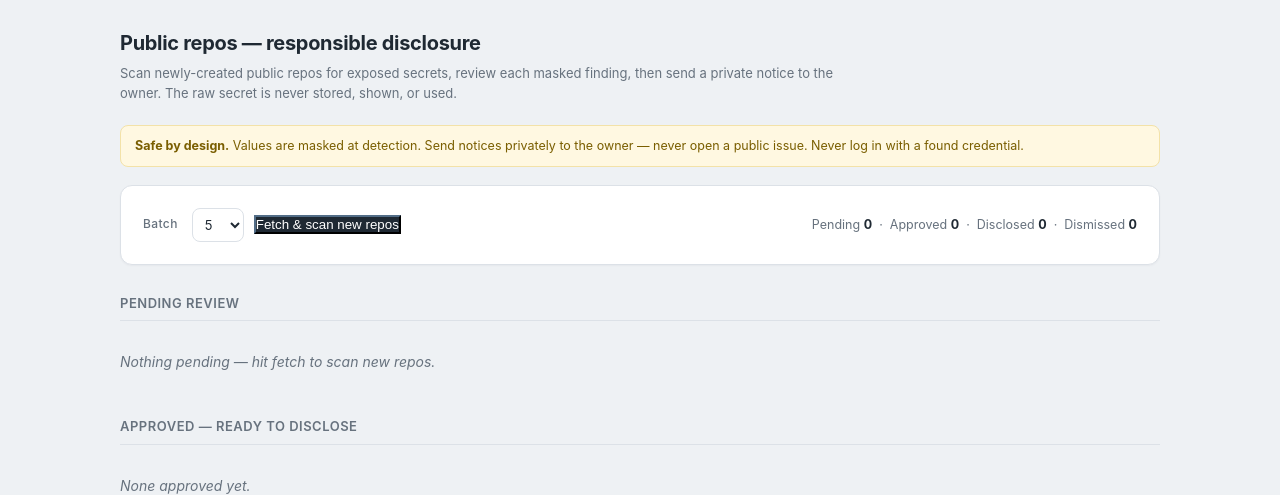
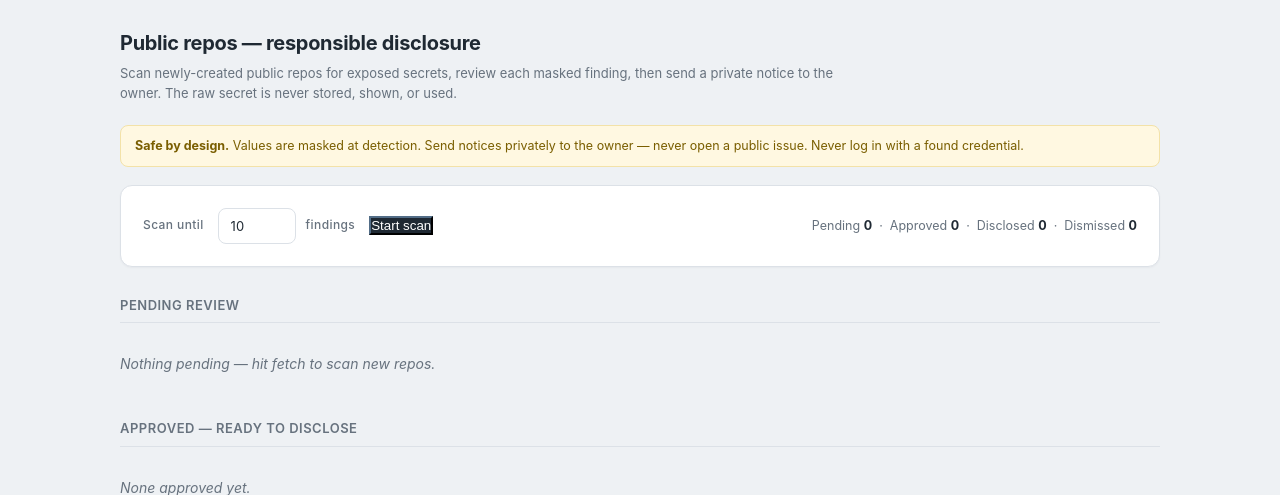
Before and after one commit to skeetd/vaultcheck, a Flask app: page /disclosure in a window 1280 px wide. Shown: the part 52-547 px from the top of the page. Run offline with Flask 2, Linux system fonts and the light colour scheme; the visitor is signed in with stand-in values (Sample User, id 1).

Commit message:
Disclosure: continuous scan-until-N worker + scan secrets and code
- Background thread scans new public repos until a target number of findings
  (default 10, bounded at 120 repos), with live progress and a 5s auto-refresh
- One-click "Scan until N findings" replaces the manual batch selector
- scan_repo now covers secrets AND insecure code (not just API keys); findings
  generalized to {kind,type,severity,file,line,detail}; notice + template stay
  tolerant of older secret-only stored cases

Co-Authored-By: Claude Opus 4.8 <noreply@anthropic.com>

```diff
--- a/dashboard/app.py
+++ b/dashboard/app.py
@@ -1,5 +1,6 @@
 import os
 import re
+import threading
 from pathlib import Path
 from flask import (
     Blueprint, Flask, flash, redirect, render_template,
@@ -9,7 +10,7 @@ from dotenv import load_dotenv
 from .auth import get_admin_password, login_required
 from . import models
 from . import disclosure_store
-from vaultcheck.disclosure import build_notice, fetch_recent_public_repos, scan_repo_secrets
+from vaultcheck.disclosure import build_notice, fetch_recent_public_repos, scan_repo
 from vaultcheck.registry import get_check, list_checks
 from vaultcheck.reporter import generate_report
 from vaultcheck.scanner import run_scan
@@ -165,10 +166,50 @@ def check_page():
 
 
 # How many new public repos to pull and scan per fetch. Human-gated and bounded:
-# the scan runs synchronously in the request, so a large batch would hang the page.
-# Real volume needs a background worker (see roadmap), not a bigger number here.
-DISCLOSURE_BATCH = 5
-DISCLOSURE_MAX = 15
+# Background "scan until N findings" worker — scanning many repos is slow, so it runs
+# in a thread and the page polls job state. Bounded by DISCLOSURE_MAX_REPOS for safety.
+DISCLOSURE_DEFAULT_TARGET = 10
+DISCLOSURE_MAX_TARGET = 50
+DISCLOSURE_MAX_REPOS = 120
+
+_job = {"status": "idle", "scanned": 0, "found": 0, "queued": 0, "target": 0, "error": None}
+_job_lock = threading.Lock()
+
+
+def _run_disclosure_job(target, token):
+    page = 1
+    try:
+        while True:
+            with _job_lock:
+                if _job["found"] >= target or _job["scanned"] >= DISCLOSURE_MAX_REPOS:
+                    break
+            repos, error = fetch_recent_public_repos(limit=50, page=page)
+            if error:
+                with _job_lock:
+                    _job["error"] = error
+                break
+            if not repos:
+                break
+            for repo in repos:
+                with _job_lock:
+                    if _job["found"] >= target or _job["scanned"] >= DISCLOSURE_MAX_REPOS:
+                        break
+                if disclosure_store.repo_exists(repo["full_name"]):
+                    continue
+                findings, _errs = scan_repo(repo["url"], token)
+                with _job_lock:
+                    _job["scanned"] += 1
+                if findings:
+                    disclosure_store.add_case(repo["full_name"], repo["owner"], findings)
+                    with _job_lock:
+                        _job["queued"] += 1
+                        _job["found"] += len(findings)
+            page += 1
+            if page > 10:  # GitHub search caps at 1000 results
+                break
+    finally:
+        with _job_lock:
+            _job["status"] = "done"
 
 
 @bp.route("/disclosure")
@@ -178,40 +219,35 @@ def disclosure():
     approved = disclosure_store.list_cases("approved")
     for case in pending + approved:
         case["notice"] = build_notice(case["repo"], case["owner"], case["findings"])
+    with _job_lock:
+        job = dict(_job)
     return render_template(
         "disclosure.html",
         pending=pending,
         approved=approved,
         counts=disclosure_store.counts(),
+        job=job,
     )
 
 
 @bp.route("/disclosure/fetch", methods=["POST"])
 @login_required
 def disclosure_fetch():
-    try:
-        count = int(request.form.get("count", DISCLOSURE_BATCH))
-    except (TypeError, ValueError):
-        count = DISCLOSURE_BATCH
-    count = max(1, min(count, DISCLOSURE_MAX))
+    with _job_lock:
+        if _job["status"] == "running":
+            flash("A scan is already running.", "error")
+            return redirect(url_for("main.disclosure"))
+        try:
+            target = int(request.form.get("target", DISCLOSURE_DEFAULT_TARGET))
+        except (TypeError, ValueError):
+            target = DISCLOSURE_DEFAULT_TARGET
+        target = max(1, min(target, DISCLOSURE_MAX_TARGET))
+        _job.update({"status": "running", "scanned": 0, "found": 0, "queued": 0,
+                     "target": target, "error": None})
 
-    repos, error = fetch_recent_public_repos(limit=count, since_minutes=180)
-    if error:
-        flash(f"GitHub fetch failed: {error}", "error")
-        return redirect(url_for("main.disclosure"))
-
-    scanned = 0
-    queued = 0
-    for repo in repos:
-        if disclosure_store.repo_exists(repo["full_name"]):
-            continue
-        findings, _errs = scan_repo_secrets(repo["url"])
-        scanned += 1
-        if findings:
-            disclosure_store.add_case(repo["full_name"], repo["owner"], findings)
-            queued += 1
-
-    flash(f"Scanned {scanned} new public repo(s); {queued} with potential secrets queued for review.", "ok")
+    token = os.environ.get("GITHUB_TOKEN")
+    threading.Thread(target=_run_disclosure_job, args=(target, token), daemon=True).start()
+    flash(f"Scanning new public repos until {target} findings…", "ok")
     return redirect(url_for("main.disclosure"))
 
 
--- a/dashboard/templates/disclosure.html
+++ b/dashboard/templates/disclosure.html
@@ -1,6 +1,7 @@
 {% extends "base.html" %}
 {% block title %}VaultCheck — Public repos disclosure{% endblock %}
 {% block extra_css %}
+{% if job and job.status == 'running' %}<meta http-equiv="refresh" content="5">{% endif %}
 <style>
   .safety{background:#fff8e1;border:1px solid #f3e2a8;color:#7a5e00;border-radius:8px;padding:10px 14px;font-size:12.5px;margin-bottom:18px}
   .fetchbar{display:flex;align-items:center;justify-content:space-between;gap:14px;flex-wrap:wrap}
@@ -31,15 +32,27 @@
 
   <div class="card fetchbar">
     <form method="POST" action="/disclosure/fetch">
-      <label>Batch</label>
-      <select name="count"><option value="5">5</option><option value="10">10</option><option value="15">15</option></select>
-      <button class="btn-primary" type="submit">Fetch &amp; scan new repos</button>
+      <label>Scan until</label>
+      <input type="number" name="target" value="{{ job.target if job and job.target else 10 }}" min="1" max="50" style="width:78px;margin:0">
+      <label>findings</label>
+      <button class="btn-primary" type="submit" {% if job and job.status == 'running' %}disabled{% endif %}>
+        {% if job and job.status == 'running' %}Scanning…{% else %}Start scan{% endif %}
+      </button>
     </form>
     <div class="counts">
       Pending <b>{{ counts.pending }}</b> &nbsp;·&nbsp; Approved <b>{{ counts.approved }}</b> &nbsp;·&nbsp;
       Disclosed <b>{{ counts.disclosed }}</b> &nbsp;·&nbsp; Dismissed <b>{{ counts.dismissed }}</b>
     </div>
   </div>
+
+  {% if job and job.status == 'running' %}
+  <div class="flash ok" style="display:flex;justify-content:space-between;align-items:center;gap:12px">
+    <span>Scanning new public repos… <b>{{ job.scanned }}</b> repos scanned, <b>{{ job.found }}</b>/{{ job.target }} findings.</span>
+    <span class="note">auto-refreshing every 5s…</span>
+  </div>
+  {% elif job and job.status == 'done' and job.scanned %}
+  <div class="flash ok">Done — scanned {{ job.scanned }} repos, found {{ job.found }} issue(s) across {{ job.queued }} repo(s){% if job.error %} (stopped early: {{ job.error }}){% endif %}.</div>
+  {% endif %}
 
   <h2>Pending review</h2>
   {% if pending %}
@@ -49,10 +62,17 @@
         <span class="owner">· owner @{{ case.owner }}</span></div>
       <div class="table-wrap" style="margin:10px 0">
         <table>
-          <thead><tr><th>Type</th><th>File</th><th>Line</th><th>Masked value</th></tr></thead>
+          <thead><tr><th>Kind</th><th>Type</th><th>Severity</th><th>File</th><th>Line</th><th>Detail</th></tr></thead>
           <tbody>
             {% for f in case.findings %}
-            <tr><td>{{ f.secret_type }}</td><td class="mono">{{ f.file }}</td><td>{{ f.line }}</td><td class="mono">{{ f.masked_value }}</td></tr>
+            <tr>
+              <td>{{ f.kind or 'Secret' }}</td>
+              <td>{{ f.type or f.secret_type }}</td>
+              <td><span class="pill sev-{{ (f.severity or 'low')|lower }}">{{ f.severity or '—' }}</span></td>
+              <td class="mono">{{ f.file }}</td>
+              <td>{{ f.line }}</td>
+              <td class="mono">{{ f.detail or f.masked_value }}</td>
+            </tr>
             {% endfor %}
           </tbody>
         </table>
--- a/vaultcheck/disclosure.py
+++ b/vaultcheck/disclosure.py
@@ -15,6 +15,7 @@ import os
 import urllib.parse
 import urllib.request
 from datetime import datetime, timedelta, timezone
+from typing import Optional
 
 from .scanner import run_scan
 
@@ -32,8 +33,8 @@ def _gh_headers() -> dict:
     return headers
 
 
-def fetch_recent_public_repos(limit: int = 5, since_minutes: int = 180):
-    """Return (repos, error). Throttled by design — caller passes a small limit.
+def fetch_recent_public_repos(limit: int = 50, since_minutes: int = 720, page: int = 1):
+    """Return (repos, error). Supports pagination so a worker can keep pulling new repos.
 
     A GITHUB_TOKEN raises the rate limit substantially; without it GitHub search
     is limited to ~10 requests/minute.
@@ -45,7 +46,8 @@ def fetch_recent_public_repos(limit: int = 5, since_minutes: int = 180):
         "q": f"created:>{since}",
         "sort": "updated",
         "order": "desc",
-        "per_page": min(max(limit, 1), 30),
+        "per_page": min(max(limit, 1), 100),
+        "page": max(page, 1),
     })
     req = urllib.request.Request(f"{GITHUB_SEARCH}?{query}", headers=_gh_headers())
     try:
@@ -71,39 +73,49 @@ def fingerprint(repo_full_name: str, secret_type: str, file: str, line: int) ->
     return hashlib.sha256(raw.encode()).hexdigest()[:16]
 
 
-def scan_repo_secrets(repo_url: str):
-    """Scan a repo for secrets and return (masked_findings, errors).
+def scan_repo(repo_url: str, token: Optional[str] = None):
+    """Scan a repo for exposures and return (findings, errors).
 
-    matched_value is already masked by the scanner — the raw secret never exists
-    outside the regex match and is not returned here.
+    Covers secrets (masked at detection — the raw value is never retained) AND
+    insecure code patterns, so it finds more than just API keys. Each finding:
+    {kind, type, severity, file, line, detail}.
     """
-    result = run_scan(repo_url, phases=("secrets",), github_token=os.environ.get("GITHUB_TOKEN"))
-    findings = [
-        {
-            "secret_type": f.secret_type,
-            "file": f.file,
-            "line": f.line_number,
-            "masked_value": f.matched_value,
-            "severity": f.severity,
-        }
-        for f in result.secrets
-    ]
+    result = run_scan(repo_url, phases=("secrets", "code"),
+                      github_token=token or os.environ.get("GITHUB_TOKEN"))
+    findings = []
+    for f in result.secrets:
+        findings.append({"kind": "Secret", "type": f.secret_type, "severity": f.severity,
+                         "file": f.file, "line": f.line_number, "detail": f.matched_value})
+    for c in result.code:
+        findings.append({"kind": "Code", "type": c.issue_type, "severity": c.severity,
+                         "file": c.file, "line": c.line_number, "detail": c.description})
     return findings, result.errors
 
 
 def build_notice(repo_full_name: str, owner: str, findings: list[dict]) -> str:
-    """A private, polite, actionable disclosure message for the repo owner."""
+    """A private, polite, actionable disclosure message for the repo owner.
+
+    Tolerant of both the new finding shape (kind/type/detail) and older stored
+    cases (secret_type/masked_value).
+    """
+    def kind(f): return f.get("kind", "Secret")
+    def typ(f):  return f.get("type") or f.get("secret_type") or "Issue"
+
     items = "\n".join(
-        f"  - {f['secret_type']} in {f['file']}:{f['line']} (value masked: {f['masked_value']})"
+        f"  - [{f.get('severity', '?')}] {kind(f)}: {typ(f)} in {f.get('file')}:{f.get('line')}"
         for f in findings
+    )
+    has_secret = any(kind(f) == "Secret" for f in findings)
+    secret_line = (
+        "\n\nThe items marked 'Secret' look like hardcoded credentials — please rotate "
+        "them and remove them from the repository history (e.g. with `git filter-repo`)."
+        if has_secret else ""
     )
     return (
         f"Hello @{owner},\n\n"
-        f"An automated security scan flagged what appear to be hardcoded credentials "
-        f"committed to your public repository {repo_full_name}:\n\n"
-        f"{items}\n\n"
-        "If these are real, please rotate them right away and remove them from the "
-        "repository history (e.g. with `git filter-repo`). For your safety the actual "
-        "secret values were never stored or used — only their type and location.\n\n"
+        f"An automated security scan flagged potential issues in your public repository "
+        f"{repo_full_name}:\n\n{items}{secret_line}\n\n"
+        "For your safety, any secret values were never stored or used — only their type "
+        "and location.\n\n"
         "— Automated responsible-disclosure notice from VaultCheck"
     )
```
